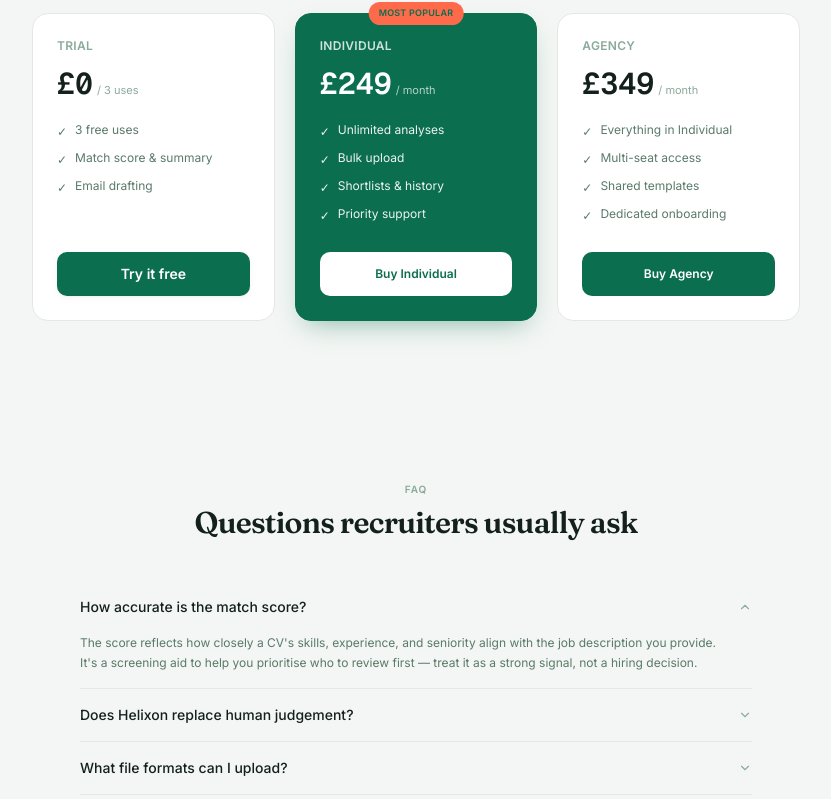
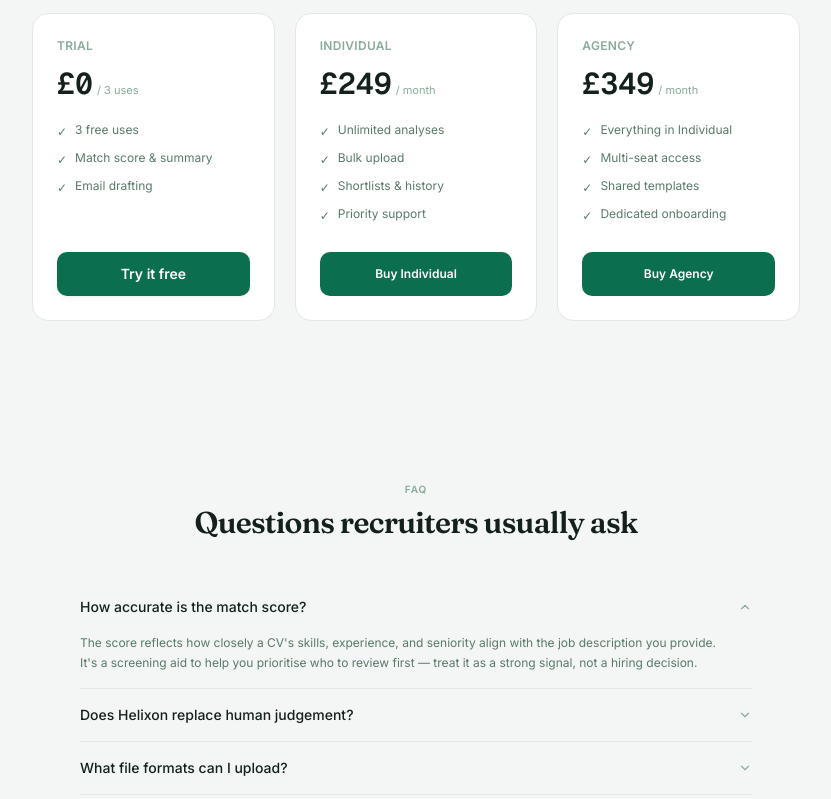
Before and after one commit to Conorthomas1043/Helixon, a Next.js app in the folder helixon-app/: page / in a window 1280 px wide. Shown: the part 2577-3376 px from the top of the page, without its empty margins (224-1055 px from the left). Built offline with nearby package versions, Linux system fonts and the light colour scheme.

Commit message:
Update highlight status for Individual plan
Changed highlight status for Individual plan from true to false.

```diff
--- a/helixon-app/app/page.js
+++ b/helixon-app/app/page.js
@@ -786,7 +786,7 @@ export default function LandingPage() {
     {
       name: "Individual", price: "£249", period: "/ month",
       features: ["Unlimited analyses", "Bulk upload", "Shortlists & history", "Priority support"],
-      cta: "Buy Individual", highlight: true, plan: "individual",
+      cta: "Buy Individual", highlight: false, plan: "individual",
     },
     {
       name: "Agency", price: "£349", period: "/ month",
```
